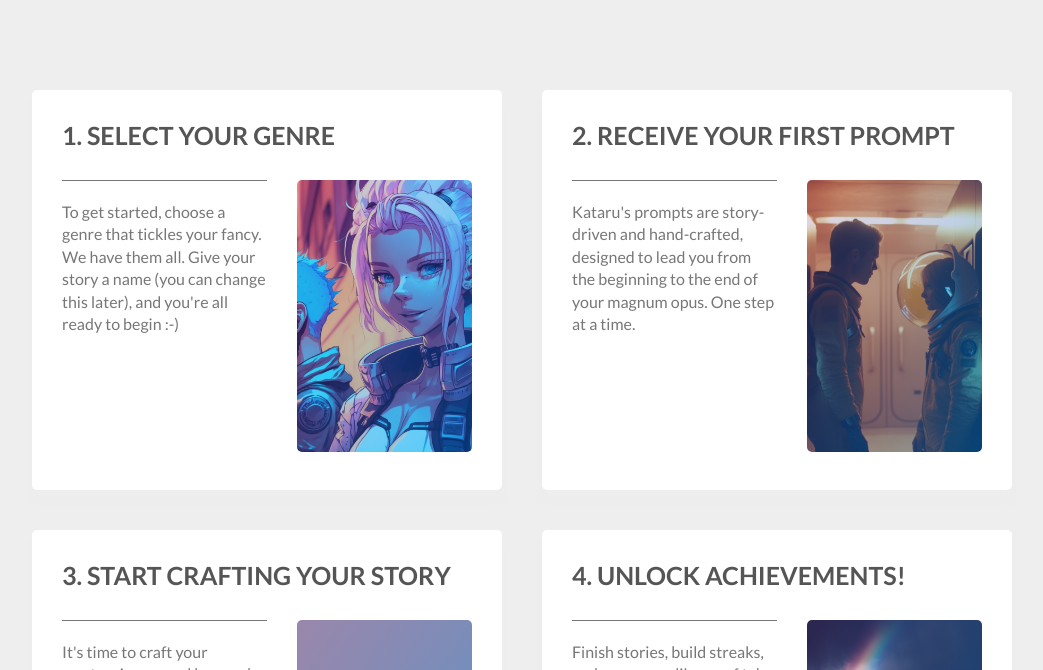
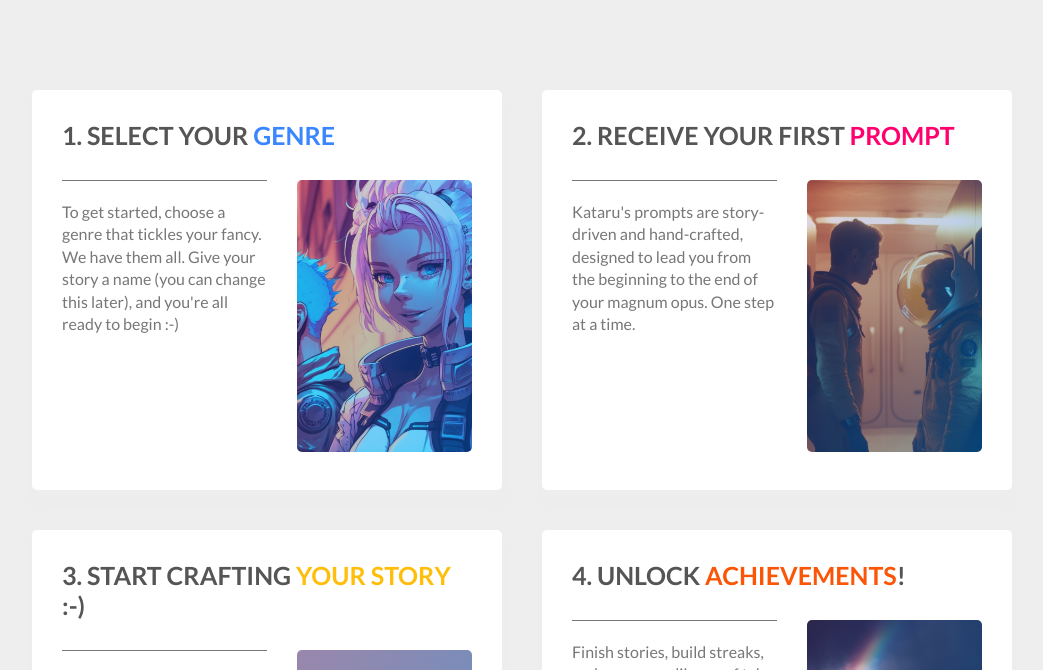
Before and after one commit to team-kataru/kataru-frontend, a React (Create React App) app: page / in a window 1280 px wide. Shown: the part 912-1582 px from the top of the page, without its empty margins (118-1161 px from the left). Built offline with nearby package versions, Linux system fonts and the light colour scheme; grey boxes are pictures that could not be loaded.

Commit message:
feat: Add unique colours to card titles

```diff
--- a/src/components/lp/Features.tsx
+++ b/src/components/lp/Features.tsx
@@ -4,25 +4,39 @@ import FeatureCard from "./FeaturesCard";
 const FEATURES_DATA = [
   {
     id: 1,
-    title: "1. Select your genre",
+    title: [
+      { text: "1. Select your ", color: "#555" },
+      { text: "genre", color: "#3a86ff" },
+    ],
     img: "/img/feature/duo.png",
     text: "To get started, choose a genre that tickles your fancy. We have them all. Give your story a name (you can change this later),  and you're all ready to begin :-)",
   },
   {
     id: 2,
-    title: "2. Receive your first prompt",
+    title: [
+      { text: "2. Receive your first ", color: "#555" },
+      { text: "prompt", color: "#ff006eff" },
+    ],
     img: "/img/feature/astronauts.png",
     text: "Kataru's prompts are story-driven and hand-crafted, designed to lead you from the beginning to the end of your magnum opus. One step at a time.",
   },
   {
     id: 3,
-    title: "3. Start crafting your story",
+    title: [
+      { text: "3. Start crafting ", color: "#555" },
+      { text: "your story", color: "#ffbe0bff" },
+      { text: " :-)", color: "#555" },
+    ],
     img: "/img/feature/temples.png",
     text: "It's time to craft your masterpiece, word by word. With each line, your story will begin to take shape. And we'll be there, giving you ideas to inspire your narrative and help you continue your journey, every step of the way.",
   },
   {
     id: 4,
-    title: "4. Unlock achievements!",
+    title: [
+      { text: "4. Unlock ", color: "#555" },
+      { text: "achievements", color: "#fb5607ff" },
+      { text: "!", color: "#555" },
+    ],
     img: "/img/feature/mountains.png",
     text: "Finish stories, build streaks, and grow your library of tales to earn achievements and badges!",
   },
--- a/src/components/lp/FeaturesCard.tsx
+++ b/src/components/lp/FeaturesCard.tsx
@@ -5,7 +5,7 @@ import useObserver from "../../hooks/useObserver";
 
 type Props = {
   key: number;
-  title: string;
+  title: { text: string; color: string }[];
   img: string;
   text: string;
 };
@@ -30,7 +30,13 @@ function FeaturesCard({ title, img, text }: Props) {
   return (
     <div className="card">
       <div ref={cardRef} className={classes}>
-        <h3 className="card__title">{title.toUpperCase()}</h3>
+        <h3 className="card__title">
+          {title.map((word, index) => (
+            <span key={index} style={{ color: word.color }}>
+              {word.text.toUpperCase()}
+            </span>
+          ))}
+        </h3>
         <div className="card__content">
           <p className="card__content--text">{text}</p>
           <div className="card__content--img" style={imageStyle}></div>
```
